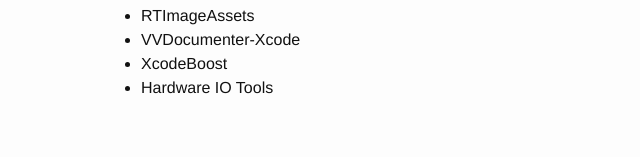
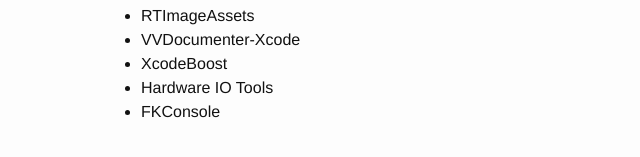
Before and after one commit to GeekRRK/GeekRRK.github.io, a Jekyll site: the page built from _posts/2016-04-18-Xcode Plugins.md, in a window 1280 px wide. Shown: the part 257-414 px from the top of the page, without its empty margins (159-799 px from the left). Built offline with Jekyll 4.4.1, drawn with Linux system fonts in a browser that asks for light colours.

Commit message:
Update 2016-04-18-Xcode Plugins.md

```diff
--- a/_posts/2016-04-18-Xcode Plugins.md
+++ b/_posts/2016-04-18-Xcode Plugins.md
@@ -11,3 +11,4 @@ title: Xcode Plugins
 * VVDocumenter-Xcode
 * XcodeBoost
 * Hardware IO Tools
+* FKConsole
```
